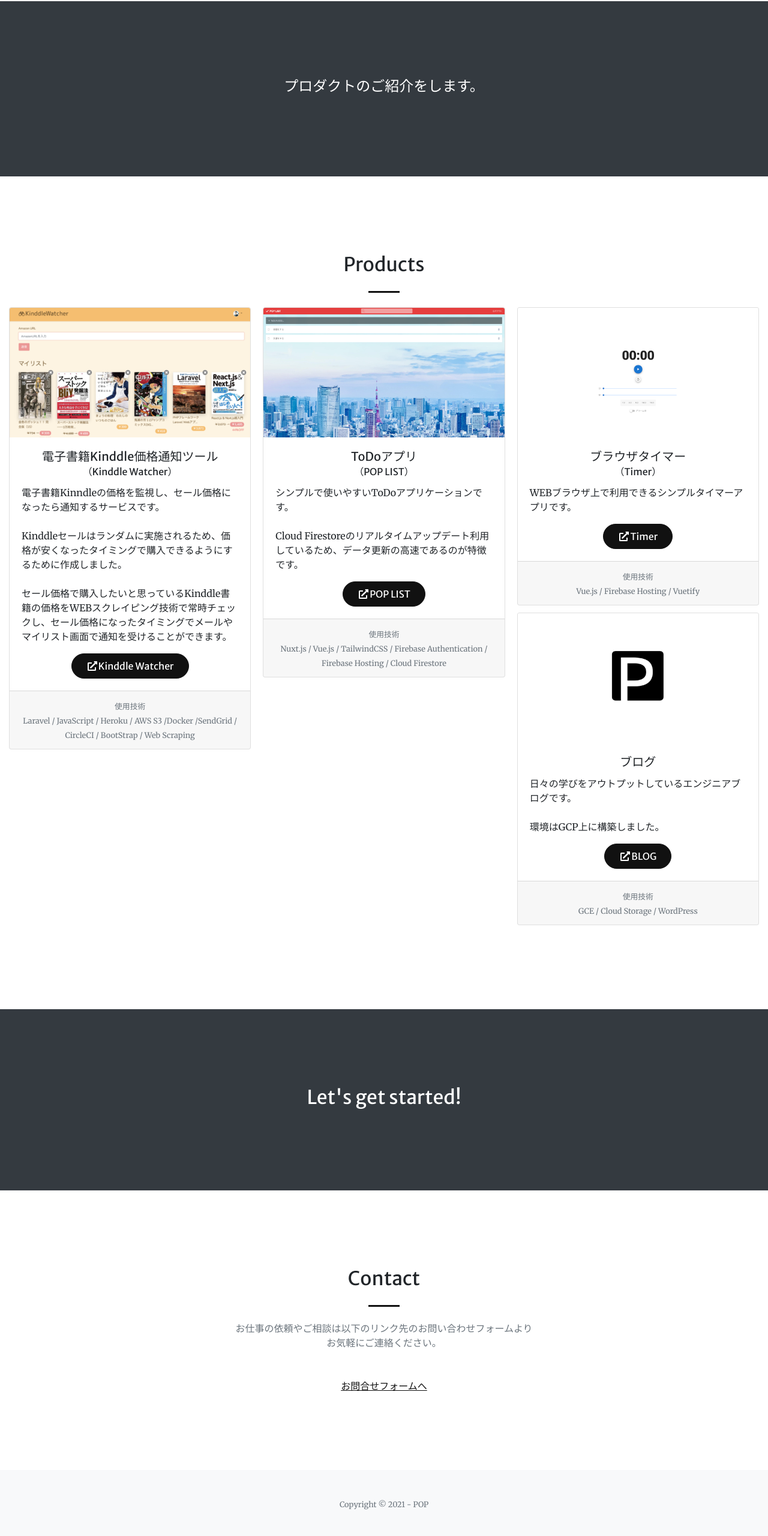
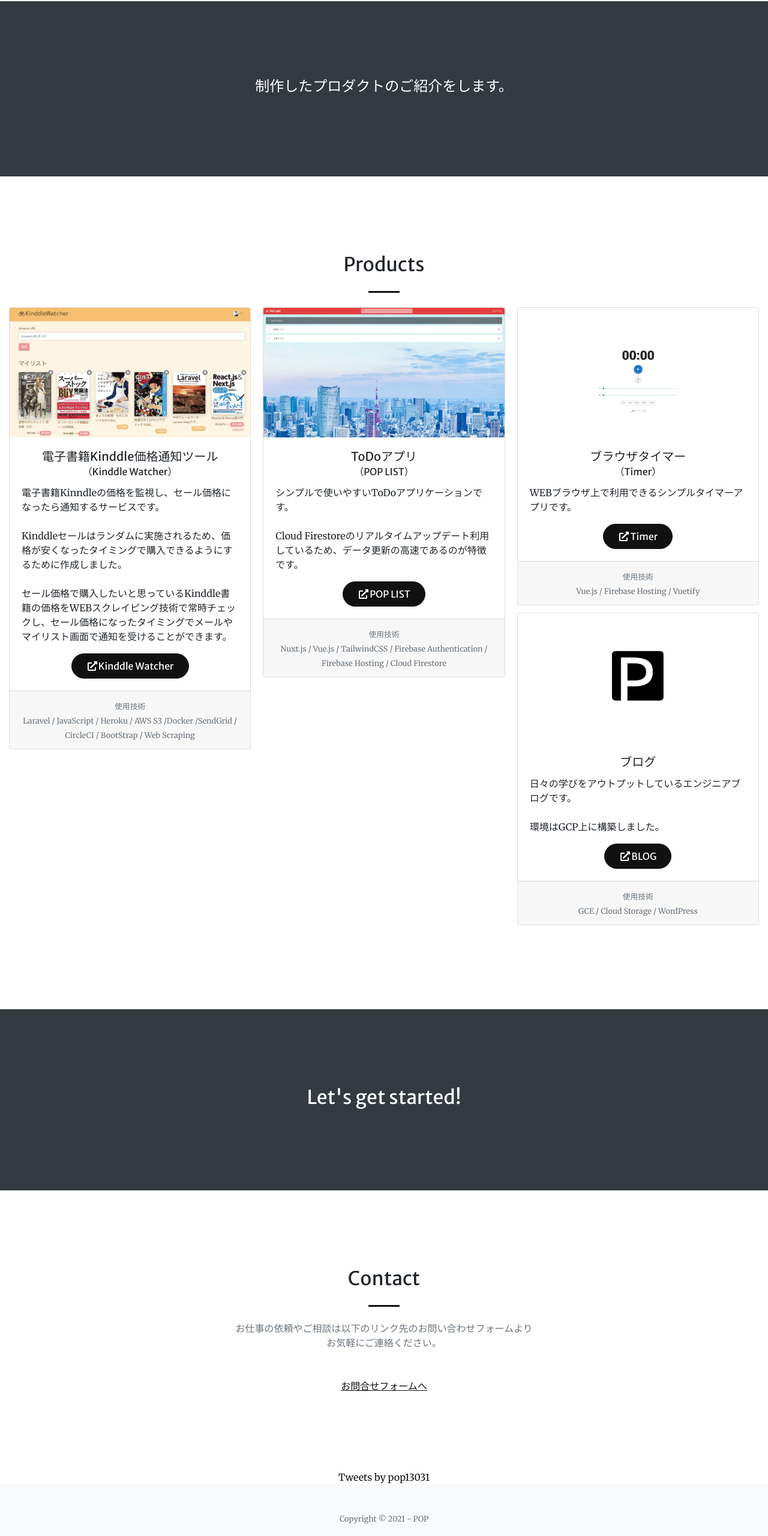
Before and after one commit to pop-web/portfolio, a website: page src/pug/index.pug in a window 1280 px wide. Shown: the part 2340-4900 px from the top of the page at 60% size. Drawn offline with nearby package versions, Linux system fonts and the light colour scheme; files that its build step writes are made by us from their sources; files whose address does not match are found by name.

Commit message:
add Twitter

```diff
--- a/src/pug/index.pug
+++ b/src/pug/index.pug
@@ -123,7 +123,7 @@
         // Call to action
         section.page-section.bg-dark.text-white
             .container.text-center.wow.fadeIn
-                h4 プロダクトのご紹介をします。
+                h4 制作したプロダクトのご紹介をします。
 
         // Portfolio
         section#portfolio.page-section.bg-white
@@ -237,6 +237,11 @@
                     .col-lg-4.text-center
                         a(href='https://forms.gle/EWjf3NFg4sLPvmFKA' target="_blank")
                             u お問合せフォームへ
+        // Twitter
+        .text-center
+            a.twitter-timeline(data-width="400" href="https://twitter.com/pop13031?ref_src=twsrc%5Etfw") Tweets by pop13031
+            script(async="" src="https://platform.twitter.com/widgets.js" charset="utf-8")
+
         // Footer
         footer.bg-light.py-5
             .container
```
Also changed, not shown: dist/index.html.
